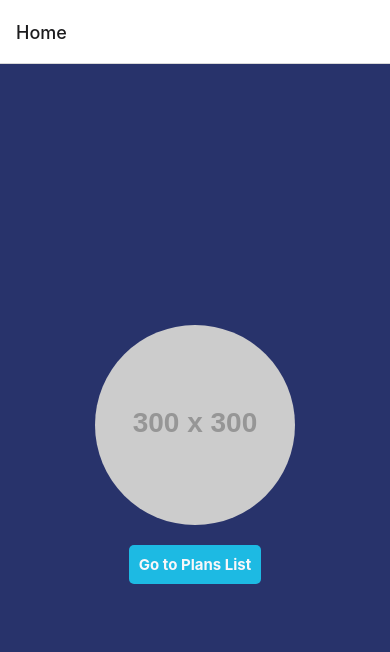
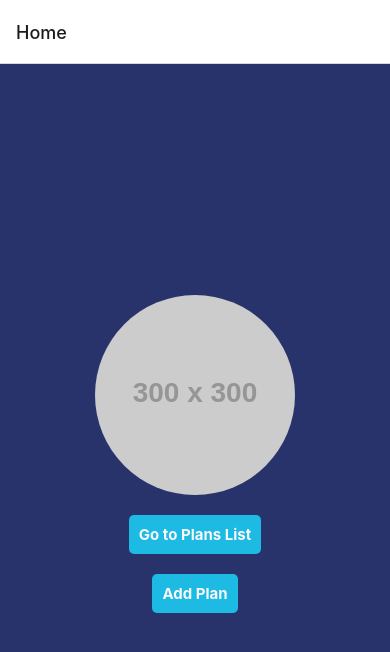
Before and after one commit to wesleywil/PlanSphere, a React Native app: screen / in a window 390 px wide. Shown: the top 652 px of the page. Built offline with nearby package versions, Linux system fonts and the light colour scheme; what react-native-sqlite-storage would draw is missing.

Commit message:
added addPlan screen with the function that allows users to add a new plan

```diff
--- a/App.tsx
+++ b/App.tsx
@@ -4,6 +4,7 @@ import { createNativeStackNavigator } from "@react-navigation/native-stack";
 // Screens
 import HomeScreen from "./screens/homeScreen/homeScreen";
 import PlansList from "./screens/plansList/plansList";
+import AddPlan from "./screens/addPlan";
 
 const Stack = createNativeStackNavigator();
 
@@ -13,6 +14,7 @@ export default function App() {
       <Stack.Navigator>
         <Stack.Screen name="Home" component={HomeScreen} />
         <Stack.Screen name="Plans List" component={PlansList} />
+        <Stack.Screen name="Add Plan" component={AddPlan} />
       </Stack.Navigator>
     </NavigationContainer>
   );
--- /dev/null
+++ b/screens/addPlan.tsx
@@ -0,0 +1,98 @@
+import { useState } from "react";
+import { Button, TextInput, View, StyleSheet } from "react-native";
+import { getDBConnection, savePlan } from "../database/db-service";
+import { Plans } from "../utils/models";
+
+const stringToDate = (dateString: string | null): Date | undefined => {
+  if (typeof dateString === "string") {
+    let time: number = Date.parse(dateString!);
+    let res: Date = new Date(time);
+    return res;
+  }
+  return undefined;
+};
+
+const AddPlan = () => {
+  const [plan, setPlan] = useState<Plans>({} as Plans);
+
+  const handleTitleChange = (text: string) => {
+    setPlan({ ...plan, title: text });
+  };
+
+  const handlePriorityChange = (text: string) => {
+    setPlan({ ...plan, priority: text });
+  };
+
+  const handleNoteChange = (text: string) => {
+    setPlan({ ...plan, note: text });
+  };
+
+  const handleDateChange = (text: string) => {
+    // Assuming toDateString() is a custom function to format the date
+    setPlan({ ...plan, limit_date: stringToDate(text) });
+  };
+
+  const handleAddPlan = async () => {
+    try {
+      console.log("1");
+      const db = await getDBConnection();
+      console.log(db);
+      //   const result = await savePlan(db, plan);
+      //   console.log("Result=> ", result);
+      //   console.log("PLANS: ", plan);
+    } catch (error) {
+      console.error("Error while trying to add a new plan: ", error);
+    }
+  };
+  return (
+    <View style={styles.container}>
+      <TextInput
+        style={styles.input}
+        value={plan.title}
+        placeholder="Plan Title"
+        onChangeText={handleTitleChange}
+      />
+      <TextInput
+        style={styles.input}
+        value={plan.priority}
+        placeholder="Plan Priority"
+        onChangeText={handlePriorityChange}
+      />
+      <TextInput
+        style={styles.input}
+        value={plan.note}
+        placeholder="Extra Note"
+        onChangeText={handleNoteChange}
+      />
+      {/* <TextInput
+        style={styles.input}
+        value={plan.limit_date ? plan.limit_date.toString() : ""}
+        placeholder="Date Limit For Plan"
+        onChangeText={handleDateChange}
+      /> */}
+      <Button title="ADD PLAN" color="#1dbae3" onPress={handleAddPlan} />
+    </View>
+  );
+};
+
+export default AddPlan;
+
+const styles = StyleSheet.create({
+  container: {
+    flex: 1,
+    alignItems: "center",
+    justifyContent: "center",
+    gap: 15,
+    backgroundColor: "#28336b",
+  },
+  input: {
+    width: "95%",
+    paddingHorizontal: 10,
+    fontSize: 30,
+    color: "#28336b",
+    backgroundColor: "#f9f7f9",
+    borderWidth: 1,
+    borderColor: "#f9f7f9",
+    borderRadius: 5,
+  },
+});
--- a/screens/homeScreen/homeScreen.tsx
+++ b/screens/homeScreen/homeScreen.tsx
@@ -18,6 +18,12 @@ const HomeScreen = ({ navigation }: any) => {
         onPress={() => navigation.navigate("Plans List")}
       >
         <Text style={styles.navButtonText}>Go to Plans List</Text>
+      </TouchableHighlight>
+      <TouchableHighlight
+        style={styles.navTouch}
+        onPress={() => navigation.navigate("Add Plan")}
+      >
+        <Text style={styles.navButtonText}>Add Plan</Text>
       </TouchableHighlight>
     </View>
   );
```
